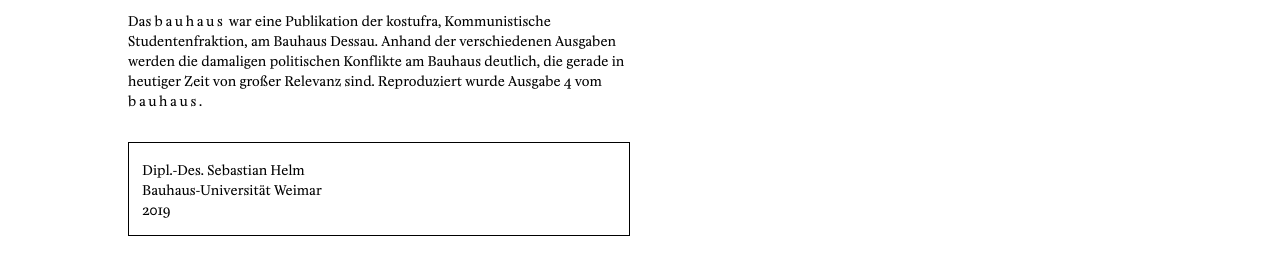
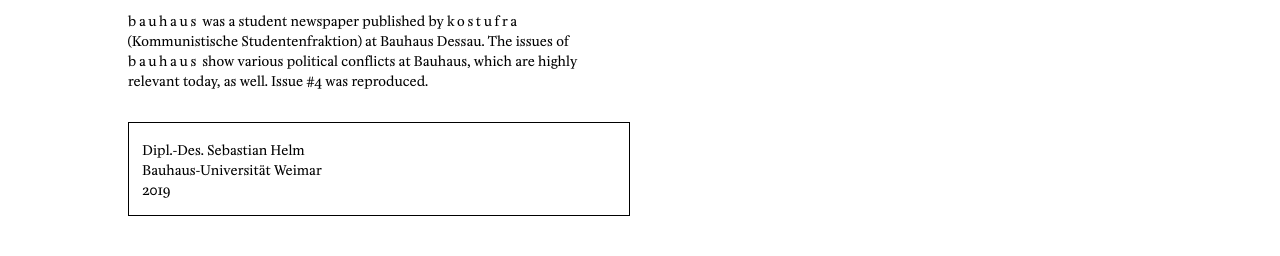
Before and after one commit to kenokenobingo/kenokeno.bingo, an Eleventy site: page works/bauhaus-sprachrohr.md in a window 1280 px wide. Shown: the part 570-826 px from the top of the page. Built offline with nearby package versions, Linux system fonts and the light colour scheme; Eleventy itself is replaced by a stand-in of ours; files that its build step writes are made by us from their sources.

Commit message:
English translation.

```diff
--- a/_includes/layout.njk
+++ b/_includes/layout.njk
@@ -2,7 +2,7 @@
 <html lang="en">
   <head>
     <meta charset="utf-8" />
-    <meta name="viewport" content="width=device-width, initial-scale=1.0, user-scalable=no">
+    <meta name="viewport" content="width=device-width, initial-scale=1.0">
     <meta name="author" content="K E N O ">
     <meta name="description" content="Art: publishing, algorithms, infrastructure.">
     <meta name="keywords" content="art, media art, publishing, algorithms, infrastructure, code, printing">
--- a/works/bauhaus-sprachrohr.md
+++ b/works/bauhaus-sprachrohr.md
@@ -10,4 +10,4 @@
 
 ![bauhaus. sprachrohr der studierenden.](/img/bauhaus_01.jpg)
 
-Das _bauhaus_ war eine Publikation der kostufra, Kommunistische Studentenfraktion, am Bauhaus Dessau. Anhand der verschiedenen Ausgaben werden die damaligen politischen Konflikte am Bauhaus deutlich, die gerade in heutiger Zeit von großer Relevanz sind. Reproduziert wurde Ausgabe 4 vom _bauhaus_.
+_bauhaus_ was a student newspaper published by _kostufra_ (Kommunistische Studentenfraktion) at Bauhaus Dessau. The issues of _bauhaus_ show various political conflicts at Bauhaus, which are highly relevant today, as well. Issue #4 was reproduced.
```
